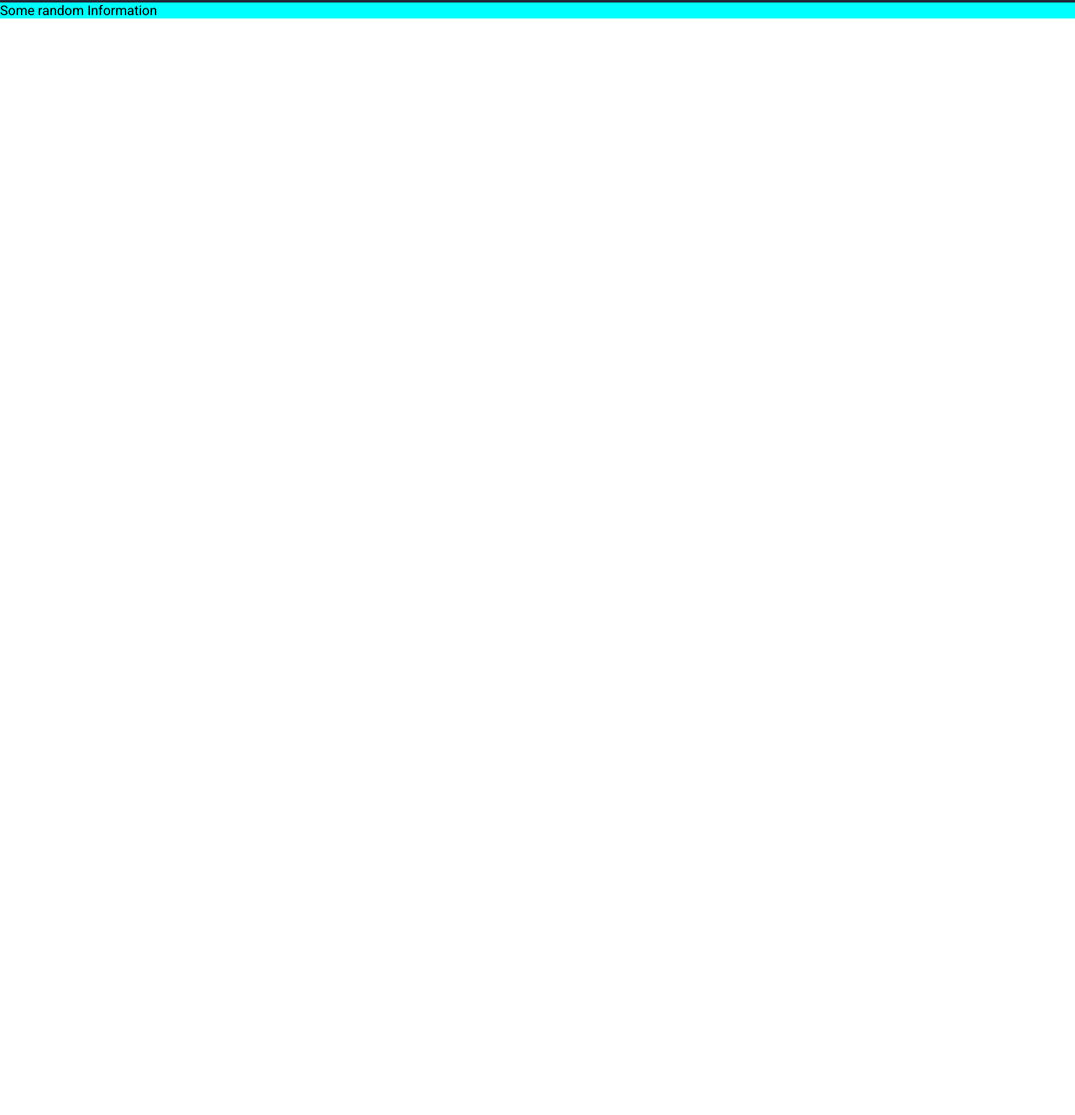
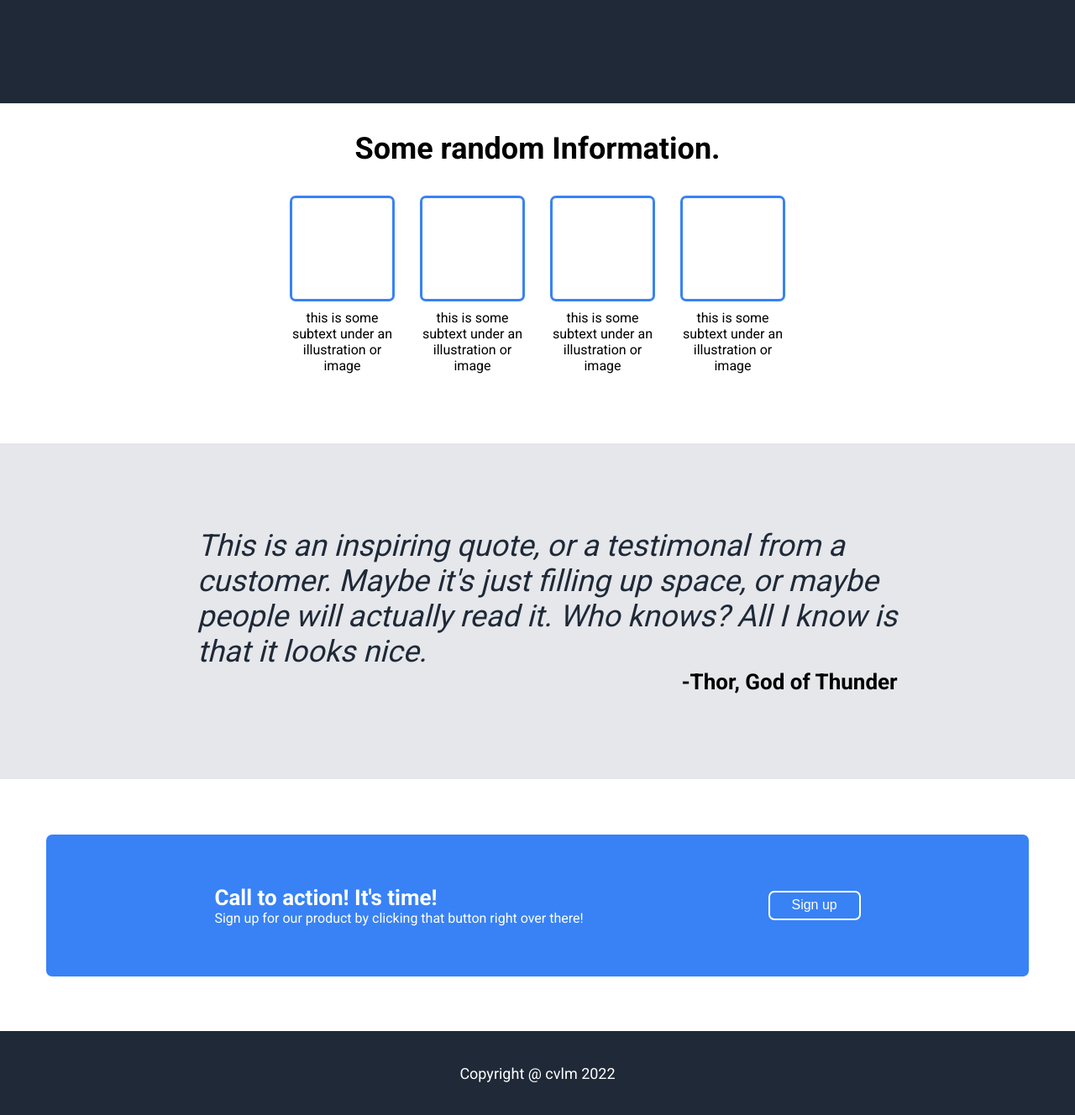
Before and after one commit to cvvlm/Landing_page, a plain HTML site: page index.html in a window 1280 px wide. Shown: the part 477-1805 px from the top of the page at 84% size. Before the commit the page ends 800 px from the top, so only its background shows below. Drawn offline with Linux system fonts and the light colour scheme.

Commit message:
Do every section
Every section done, it was easy just needed a little bit of time,
for some sections to figure out how to properly style all these in flexbox.
Overall good project learned a lot .

```diff
--- a/index.html
+++ b/index.html
@@ -32,7 +32,41 @@
         </div>
     </div>
     <div class="section2">
-        <div class="info">Some random Information</div>
+        <div class="info">Some random Information.</div>
+        <div class="kwadratsekcja">
+          <div class="kwadrat1">
+            <div class="kwadrat"></div>
+            <div class="opiskwadrat">this is some subtext under an illustration or image</div>
+          </div>
+          <div class="kwadrat2">
+            <div class="kwadrat"></div>
+            <div class="opiskwadrat">this is some subtext under an illustration or image</div>
+          </div>
+          <div class="kwadrat3">
+            <div class="kwadrat"></div>
+            <div class="opiskwadrat">this is some subtext under an illustration or image</div>
+          </div>
+          <div class="kwadrat4">
+            <div class="kwadrat"></div>
+            <div class="opiskwadrat">this is some subtext under an illustration or image</div>
+          </div>
+        </div>
     </div>
+    <div class="section3">
+      <div class="quote">This is an inspiring quote, or a testimonal from a customer.
+         Maybe it's just filling up space, or maybe people will actually read it.
+         Who knows? All I know is that it looks nice.</div>
+      <div class="podpis">-Thor, God of Thunder</div>
+    </div>
+    <div class="section4">
+      <div class="callbox">
+        <div class="kontener">
+          <div class="call">Call to action! It's time!</div>
+          <div class="calldescription">Sign up for our product by clicking that button right over there!</div>
+        </div>
+        <button class="signupbutton2">Sign up</button>
+      </div>
+    </div>
+    <div class="footer">Copyright @ cvlm 2022</div>
   </body>
 </html>
--- a/style.css
+++ b/style.css
@@ -16,9 +16,9 @@ body {
     background-color: #1F2937;
     flex-direction: column;
     align-items: center;
-    height: 60%;
+    height: 600px;
     gap: 30px;
-
+    flex-shrink: 0;
 }
 .header {
     width: 70%;
@@ -93,10 +93,132 @@ body {
 .insignup {
 
     display: flex;
-    width: 61%;
+    width: 65%;
     flex-wrap: wrap;
 }
 .section2 {
     display: flex;
-    background-color: aqua;
+    flex-direction: column;
+    height: 405px;
+    flex-shrink: 0;
+    justify-content: center;
+    align-items: center;
+    gap: 10px;
+    background-color: white;
 }
+
+.info {
+    margin-top: -50px;
+
+    font-size: 36px;
+    font-weight: 900;
+}
+.kwadrat {
+    height: 120px;
+    width: 120px;
+    border: 3px solid #3882F6;
+    background-color: white;
+    border-radius: 7px;
+    margin-bottom: 10px;
+}
+.kwadratsekcja {
+    margin-top: 25px;
+    display: flex;
+    gap: 30px;
+    align-items: center;
+
+}
+.kwadrat1 {
+    display: flex;
+    width: 125px;
+    flex-wrap: wrap;
+}
+.kwadrat2 {
+    display: flex;
+    width: 125px;
+    flex-wrap: wrap;
+}
+.kwadrat3 {
+    display: flex;
+    width: 125px;
+    flex-wrap: wrap;
+}
+.kwadrat4 {
+    display: flex;
+    width: 125px;
+    flex-wrap: wrap;
+}
+.opiskwadrat {
+    text-align: center;
+}
+.section3 {
+    display: flex;
+    background-color: #E5E7EB;
+    height: 400px;
+    flex-shrink: 0;
+    justify-content: center;
+    align-items: center;
+    flex-direction: column;
+}
+.quote {
+    width: 900px;
+    font-style: italic;
+    font-size: 36px;
+    color: #1F2937;
+    font-weight: lighter;
+    margin-left: 90px;
+}
+.podpis {
+    margin-left: 600px;
+    font-weight: 900;
+    font-size: 26px;
+}
+.section4 {
+    display: flex;
+    height: 300px;
+    flex-shrink: 0;
+    background-color: white;
+    justify-content: center;
+    align-items: center;
+
+}
+.callbox {
+    display: flex;
+    background-color: #3882F6;
+    padding-top: 60px;
+    padding-bottom: 60px;
+    padding-left: 200px;
+    padding-right: 200px;
+    border-radius: 7px;
+    align-items: center;
+    flex-shrink: 0;
+}
+.kontener {
+    margin-right: 220px;
+    color: white;
+
+}
+.signupbutton2 {
+    color: white;
+    background-color: #3882F6;
+    border-radius: 7px;
+    font-size: 16px;
+    border: 2px solid white;;
+    height: 35px;
+    width: 110px;
+    margin-left: auto
+}
+.call {
+    font-weight: 900;
+    font-size: 26px;
+}
+.footer {
+    display: flex;
+    background-color: #1F2937;
+    height: 100px;
+    flex-shrink: 0;
+    justify-content: center;
+    align-items: center;
+    font-size: 18px;
+    color: white;
+}
```
